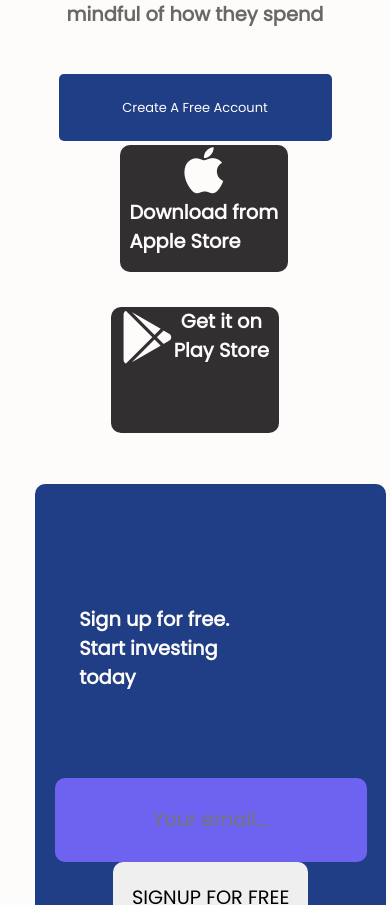
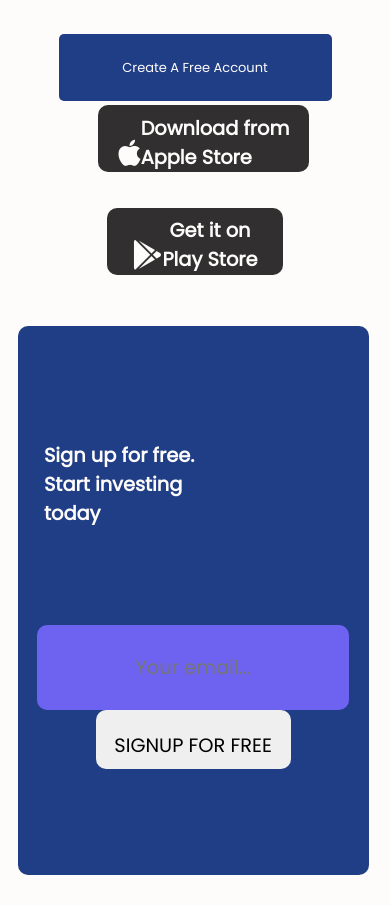
Before and after one commit to fortune-elite/fortune-app, a React (Create React App) app: page / in a window 390 px wide. Shown: the part 8202-9107 px from the top of the page. Built offline with nearby package versions, Linux system fonts and the light colour scheme; the HTML template or start-up script is replaced by a standard one.

Commit message:
Working on all the pages

```diff
--- a/src/components/CallToAction.js
+++ b/src/components/CallToAction.js
@@ -15,7 +15,7 @@ const CallToAction = () => {
                     <i className ="fab fa-apple apple"></i>
                     </section>
                     <section>
-                        Download from <br></br>
+                        <span>Download from</span>
                         <span>Apple Store</span>
                     </section>
                 </div>
--- a/src/components/css/CallToAction.css
+++ b/src/components/css/CallToAction.css
@@ -137,7 +137,7 @@
         height: 180vh;
         background-color: var(--mainBackground);
         text-align: center;
-        padding:1rem 2rem;
+        padding:1rem 1rem;
         font-weight: 700;
 
     }
@@ -154,7 +154,7 @@
     .signing__up {
         background: var(--DarkBlueColor);
         width: 100%;
-        padding: 2rem;
+        padding:1rem;
         display: flex;
         align-items: center;
         justify-content: space-evenly;
@@ -201,5 +201,35 @@
         cursor: pointer;
     }
 
+    .CallToAction .ios{
+        display: inline-block;
+        background-color: var(--BlackColor);
+        width: 12rem;
+        height: 8vh;
+        padding: 0.5rem;
+        color: var(--mainBackground);
+        border-radius: 10px;
+    }
+
+
+    .CallToAction .android {
+        display: inline-block;
+        background-color: var(--BlackColor);
+        width: 10rem;
+        height: 8vh;
+        padding: 0.5rem;
+        color: var(--mainBackground);
+        border-radius: 10px;
+    }
+
+    .CallToAction .fa-apple{
+        font-size: 1.7rem;
+    }
+
+    .CallToAction .fa-google-play{
+        font-size: 1.7rem;
+    }
+
+
 
 }
```
